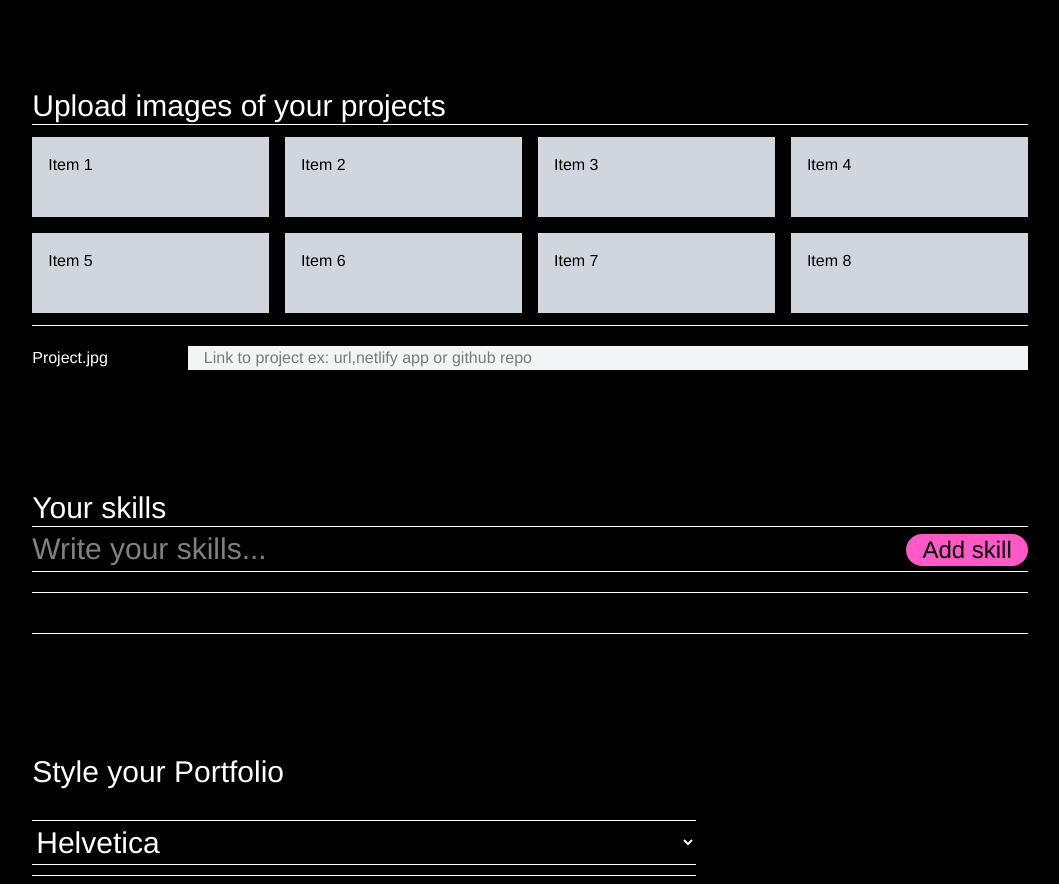
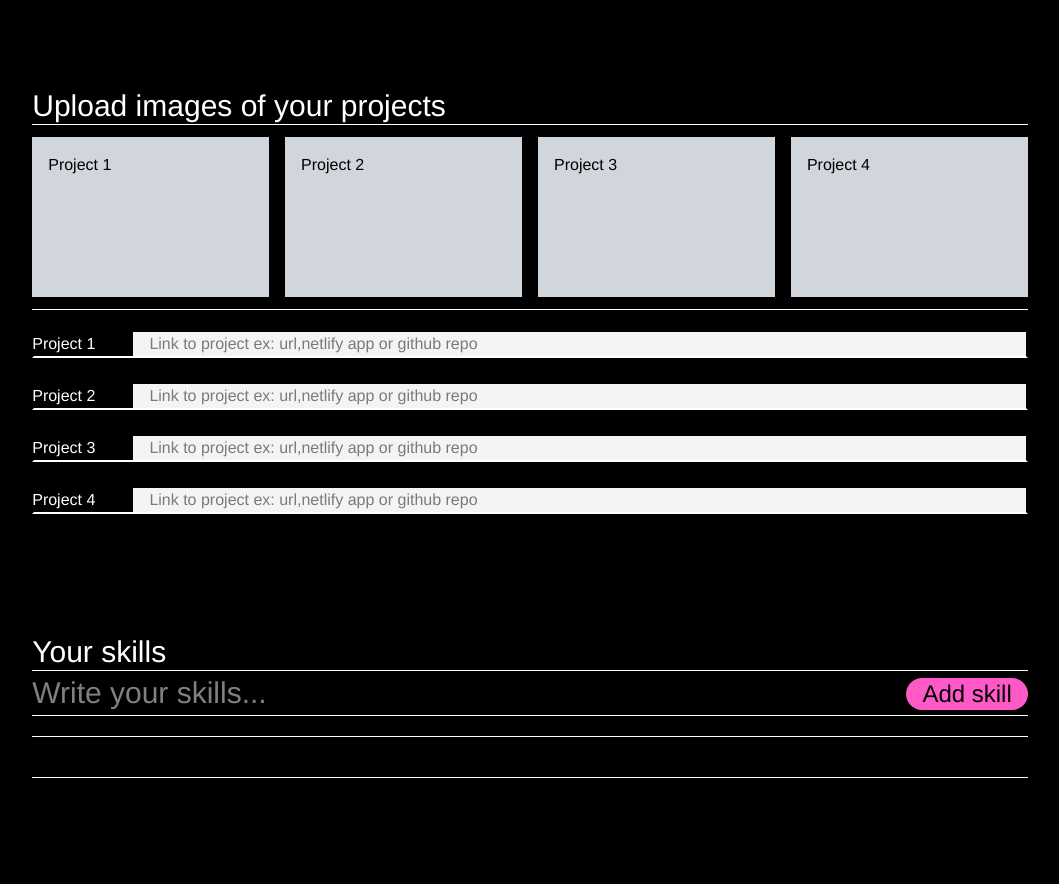
Before and after one commit to maxwelin/team-1, a React (Vite) app: page / in a window 1280 px wide. Shown: the part 1140-2024 px from the top of the page, without its empty margins (110-1169 px from the left). Built offline with nearby package versions, Linux system fonts and the light colour scheme.

Commit message:
fixed fz on buttons in every component. Same with tracking-tighter. Fixed margin between components. Form carousell wip

```diff
--- a/src/components/Common/SocialBarScroller.jsx
+++ b/src/components/Common/SocialBarScroller.jsx
@@ -15,7 +15,7 @@ const SocialBar = () => {
 
   useEffect(() => {
     const handleScroll = () => {
-      setShowButton(window.scrollY > 300);
+      setShowButton(window.scrollY > 200);
     };
     window.addEventListener("scroll", handleScroll);
     return () => window.removeEventListener("scroll", handleScroll);
@@ -52,7 +52,7 @@ const SocialBar = () => {
   ];
 
   return (
-    <div className="fixed top-1/3 left-0 z-50 hidden md:flex flex-col gap-4">
+    <div className="fixed top-1/3 left-8 z-50 hidden md:flex flex-col gap-4">
       {socials.map((item, index) => (
         <div key={index} className="group relative">
           {item.href ? (
--- a/src/components/Form/Form.jsx
+++ b/src/components/Form/Form.jsx
@@ -46,7 +46,7 @@ const Form = () => {
     setSkills,
   } = useContext(FormContext);
 
-  const handleImageUpload = (e) => {
+  const handleProfilePicUpload = (e) => {
     const file = e.target.files[0];
     if (file) {
       setFileName(file.name);
@@ -208,7 +208,7 @@ const Form = () => {
                   type="file"
                   accept="image/*"
                   name="profilePicture"
-                  onChange={handleImageUpload}
+                  onChange={handleProfilePicUpload}
                 />
               </div>
             </div>
@@ -258,25 +258,42 @@ const Form = () => {
             Upload images of your projects
           </p>
           <div className="grid grid-cols-4 gap-4 border-t border-b border-white pt-3 pb-3 mb-5">
-            <div className="bg-gray-300 h-20 p-4">Item 1</div>
-            <div className="bg-gray-300 p-4">Item 2</div>
-            <div className="bg-gray-300 p-4">Item 3</div>
-            <div className="bg-gray-300 p-4">Item 4</div>
-            <div className="bg-gray-300 h-20 p-4">Item 5</div>
+            <div className="bg-gray-300 h-40 p-4">Project 1</div>
+            <div className="bg-gray-300 p-4">Project 2</div>
+            <div className="bg-gray-300 p-4">Project 3</div>
+            <div className="bg-gray-300 p-4">Project 4</div>
+            {/* <div className="bg-gray-300 h-20 p-4">Item 5</div>
             <div className="bg-gray-300 p-4">Item 6</div>
             <div className="bg-gray-300 p-4">Item 7</div>
-            <div className="bg-gray-300 p-4">Item 8</div>
+            <div className="bg-gray-300 p-4">Item 8</div> */}
           </div>
-          <div className="flex items-end gap-20">
-            <p className="text-white text-1xl text-left font-light">
-              Project.jpg
-            </p>
-            <input
-              type="url"
-              name="project"
-              placeholder="Link to project ex: url,netlify app or github repo"
-              className="outline-none bg-gray-100 w-full text-1.5xl font-light text-blac pl-4"
-            />
+          <div className="flex flex-col gap-6 relative">
+            {["project1", "project2", "project3", "project4"].map(
+              (item, index) => {
+                const splitIndex = item.search(/\d/);
+                const proj = item.slice(0, splitIndex);
+                const number = item.slice(splitIndex);
+                const label =
+                  proj.charAt(0).toUpperCase() + proj.slice(1) + " " + number;
+
+                return (
+                  <div className="w-full flex border-2 border-b-white">
+                    <label
+                      htmlFor={item}
+                      className={`text-white text-1xl text-left font-light absolute left-0`}
+                    >
+                      {label}
+                    </label>
+                    <input
+                      type="url"
+                      name={item}
+                      placeholder="Link to project ex: url,netlify app or github repo"
+                      className="outline-none bg-gray-100 w-[90%] text-1.5xl font-light text-black pl-4 ml-auto"
+                    />
+                  </div>
+                );
+              }
+            )}
           </div>
         </div>
 
--- a/src/components/Portfolio/About.jsx
+++ b/src/components/Portfolio/About.jsx
@@ -8,8 +8,8 @@ const About = () => {
   const { aboutMe, header } = useContext(FormContext);
 
   return (
-    <div className="bg-black text-4xl text-white py-6">
-      <h1 className="text-8xl mb-2">{header}</h1>
+    <div className="bg-black text-4xl text-white py-6 mb-[260px]">
+      <h1 className="text-8xl mb-2 tracking-tighter">{header}</h1>
       <div className="flex justify-between items-start gap-10">
         <div className="border-t border-b border-white w-full max-w-[100%]">
           <div
@@ -18,7 +18,7 @@ const About = () => {
             }`}
             onClick={() => setIsOpen(!isOpen)}
           >
-            <span className="text-4xl">ABOUT ME</span>
+            <span className="text-2xl tracking-tighter">ABOUT ME</span>
             <span className="text-4xl">
               {isOpen ? <HiOutlineMinus /> : <GoPlus />}
             </span>
--- a/src/components/Portfolio/Footer.jsx
+++ b/src/components/Portfolio/Footer.jsx
@@ -7,14 +7,8 @@ import { FiMail, FiPhone } from "react-icons/fi"; // icons for email and phone
 import { FaGithub, FaLinkedin } from "react-icons/fa"; // icons for GitHub and LinkedIn
 
 const Footer = () => {
-  const {
-    firstName,
-    lastName,
-    email,
-    phoneNumber,
-    githubURL,
-    linkedInURL,
-  } = useContext(FormContext);
+  const { firstName, lastName, email, phoneNumber, githubURL, linkedInURL } =
+    useContext(FormContext);
   const [isOpen, setIsOpen] = useState(true);
   const [height, setHeight] = useState(0);
   const contentRef = useRef(null);
@@ -34,24 +28,25 @@ const Footer = () => {
   useEffect(() => {
     if (headerRef.current) {
       // Get the width of the "Let's Connect" header
-      setHeaderWidth(`${headerRef.current.offsetWidth}px`);
+      setHeaderWidth(`${headerRef.current.offsetWidth + 40}px`);
     }
   }, []);
 
   return (
-    <div className="bg-black text-white text-xl mx-10 my-10">
+    <div className="bg-black text-white text-xl mx-10 my-10 mt-[260px]">
       <div className="flex justify-center">
-        <h1 ref={headerRef} className="text-8xl text-center mb-2 inline-block">
+        <h1
+          ref={headerRef}
+          className="text-8xl text-center mb-2 inline-block tracking-tighter"
+        >
           Let's Connect
         </h1>
       </div>
-
       {/* upper line */}
       <div
         className="mx-auto border-b-1 border-[#FF58C7]"
         style={{ width: headerWidth }}
       />
-
       {/* clickable area */}
       <div
         className="flex justify-between items-center cursor-pointer py-2 mx-auto"
@@ -68,7 +63,6 @@ const Footer = () => {
           <GoPlus className="text-4xl text-[#FF58C7]" />
         )}
       </div>
-
       {/* animated section */}
       <div
         style={{
@@ -120,12 +114,14 @@ const Footer = () => {
           </div>
         </div>
       </div>
-
       {/* bottom line */}
       <div
         className="mx-auto border-b-1 border-[#FF58C7]"
         style={{ width: headerWidth }}
       />
+      <p className="text-center mt-[180px]">
+        Forged with love, sweat & creativity by Team Juan
+      </p>
     </div>
   );
 };
--- a/src/components/Portfolio/Hero.jsx
+++ b/src/components/Portfolio/Hero.jsx
@@ -34,7 +34,7 @@ const Hero = () => {
                   }`}
                   onClick={() => setIsOpen(!isOpen)}
                 >
-                  <span className="text-4xl">CV</span>
+                  <span className="text-2xl">CV</span>
                   <span className="text-4xl transition-all">
                     {isOpen ? <HiOutlineMinus /> : <GoPlus />}
                   </span>
--- a/src/components/Portfolio/Projects.jsx
+++ b/src/components/Portfolio/Projects.jsx
@@ -30,7 +30,7 @@ const Projects = () => {
               }`}
               onClick={() => setIsOpen(!isOpen)}
             >
-              <span className="text-4xl">MY PROJECTS</span>
+              <span className="text-2xl tracking-tighter">MY PROJECTS</span>
               <span className="text-4xl ">
                 {isOpen ? <HiOutlineMinus /> : <GoPlus />}
               </span>
@@ -51,10 +51,10 @@ const Projects = () => {
                 <Slider ref={sliderRef} {...settings}>
                   {["Lorem", "Ipsum", "För", "Helvete"].map((text, i) => (
                     <div className="bg-[#D9D9D9] w-[660px] h-[330px] relative">
-                      <h3 className="absolute left-1/2 -translate-x-1/2 -top-15 z-10 text-5xl">
+                      <h3 className="absolute left-1/2 -translate-x-1/2 -top-15 z-10 text-5xl tracking-tighter">
                         {text}
                       </h3>
-                      <h3 className="absolute left-1/2 -translate-x-1/2 -bottom-15 z-10 text-5xl">
+                      <h3 className="absolute left-1/2 -translate-x-1/2 -bottom-15 z-10 text-5xl tracking-tighter">
                         {text}
                       </h3>
                     </div>
--- a/src/components/Portfolio/Skills.jsx
+++ b/src/components/Portfolio/Skills.jsx
@@ -17,8 +17,8 @@ const Skills = () => {
             }`}
             onClick={() => setIsOpen(!isOpen)}
           >
-            <span className="4xl">SKILLS</span>
-            <span className="4xl">
+            <span className="text-2xl">TECHNICAL SKILLS</span>
+            <span className="text-4xl">
               {isOpen ? <HiOutlineMinus /> : <GoPlus />}
             </span>
           </div>
```
